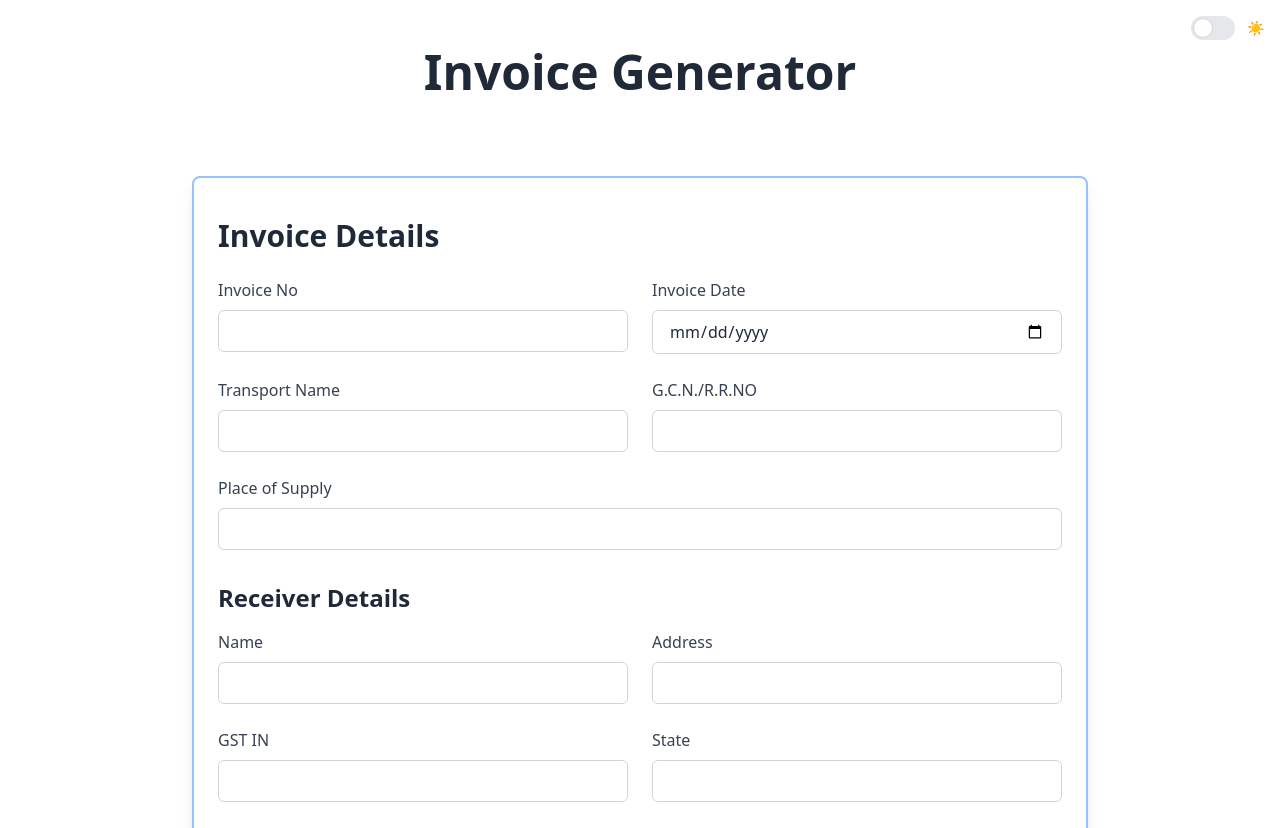
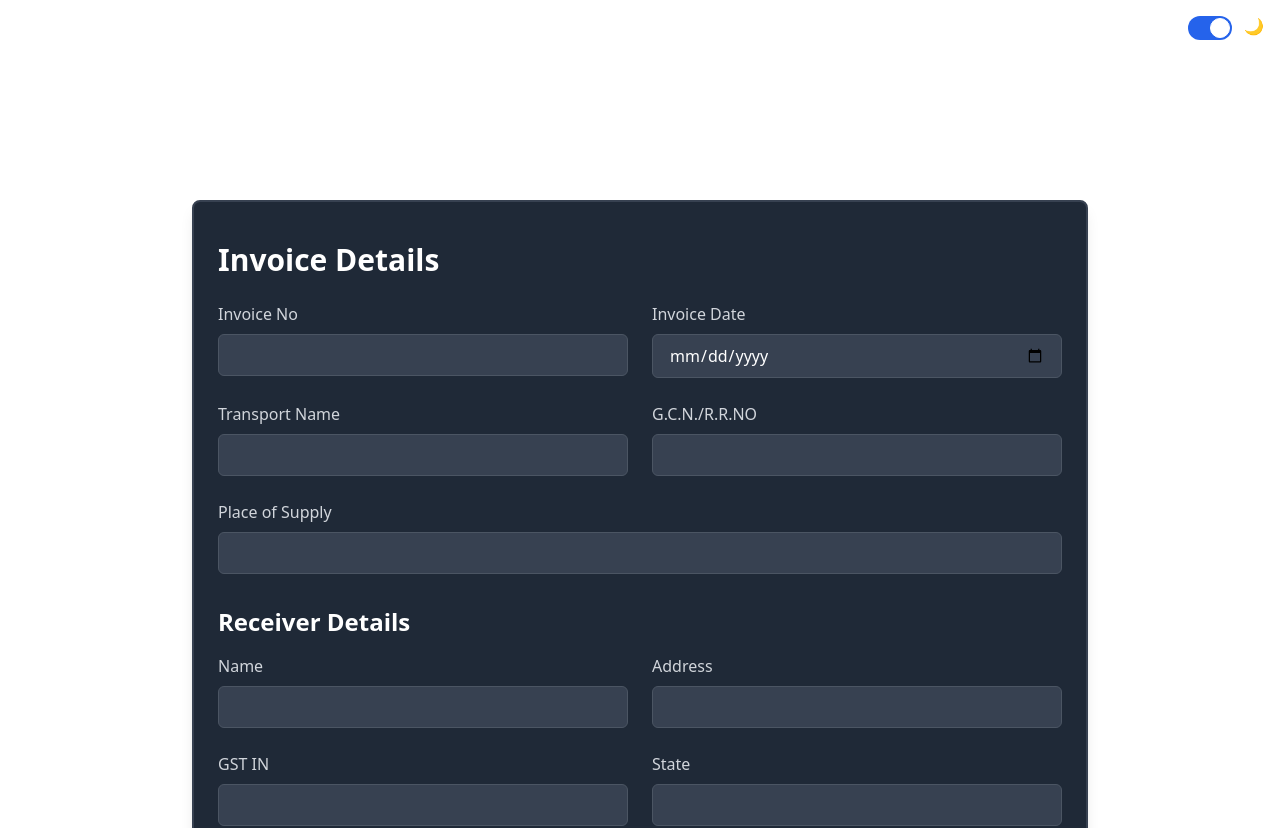
Before and after one commit to parthasdey2304/invoice-generator, a React (Vite) app in the folder generator/: page / in a window 1280 px wide. Shown: the top 828 px of the page. Built offline with nearby package versions, Linux system fonts and the light colour scheme.

Commit message:
Update : UI got updated!

```diff
--- a/generator/src/components/InvoiceForm.jsx
+++ b/generator/src/components/InvoiceForm.jsx
@@ -30,7 +30,7 @@ const InvoiceForm = ({ onSubmit }) => {
     pdfLink: ''
   });
 
-  const [isDarkTheme, setIsDarkTheme] = useState(false);
+  const [isDarkTheme, setIsDarkTheme] = useState(true);
   const [showMessage, setShowMessage] = useState(true);
 
   useEffect(() => {
@@ -73,20 +73,22 @@ const InvoiceForm = ({ onSubmit }) => {
     <div className={`p-2 transition-colors duration-300 ${isDarkTheme ? 'dark:bg-gray-900' : 'bg-white'}`}>
       <div className="fixed top-4 right-4 flex items-center">
         {showMessage && (
-          <span className="mr-4 text-xl font-['Poppins'] font-medium text-gray-700 dark:text-gray-700 animate-bounce">
-            Try our new dark mode toggle!
+          <span className="mr-4 text-xl font-['Poppins'] font-semibold text-gray-700 dark:text-gray-300 animate-bounce p-1 rounded-lg bg-gradient-to-r from-red-500 via-yellow-500 via-green-500 via-blue-500 to-purple-500">
+            <span className="bg-white dark:bg-gray-800 px-2 py-1 rounded">
+              Try our new dark mode toggle!
+            </span>
           </span>
         )}
         <label className="inline-flex items-center cursor-pointer">
           <input type="checkbox" value="" className="sr-only peer" checked={isDarkTheme} onChange={toggleTheme} />
           <div className="relative w-11 h-6 bg-gray-200 peer-focus:outline-none peer-focus:ring-4 peer-focus:ring-blue-300 dark:peer-focus:ring-blue-800 rounded-full peer dark:bg-gray-700 peer-checked:after:translate-x-full peer-checked:after:border-white after:content-[''] after:absolute after:top-[2px] after:left-[2px] after:bg-white after:border-gray-300 after:border after:rounded-full after:h-5 after:w-5 after:transition-all dark:border-gray-600 peer-checked:bg-blue-600"></div>
-          <span className="ml-3 text-sm font-medium text-gray-900 dark:text-gray-300">
+          <span className="-mt-1 ml-3 text-md font-medium text-gray-900 dark:text-gray-300">
             {isDarkTheme ? '🌙' : '☀️'}
           </span>
         </label>
       </div>
 
-      <h1 className={`text-center text-5xl font-bold py-10 ${isDarkTheme ? 'text-white' : 'text-gray-800'}`}>
+      <h1 className={`text-center text-5xl font-bold pt-16 py-10 ${isDarkTheme ? 'text-white' : 'text-gray-800'}`}>
         Invoice Generator
       </h1>
 
```
Also changed, not shown: 1 other file (tests, documents, lock files or other folders).
